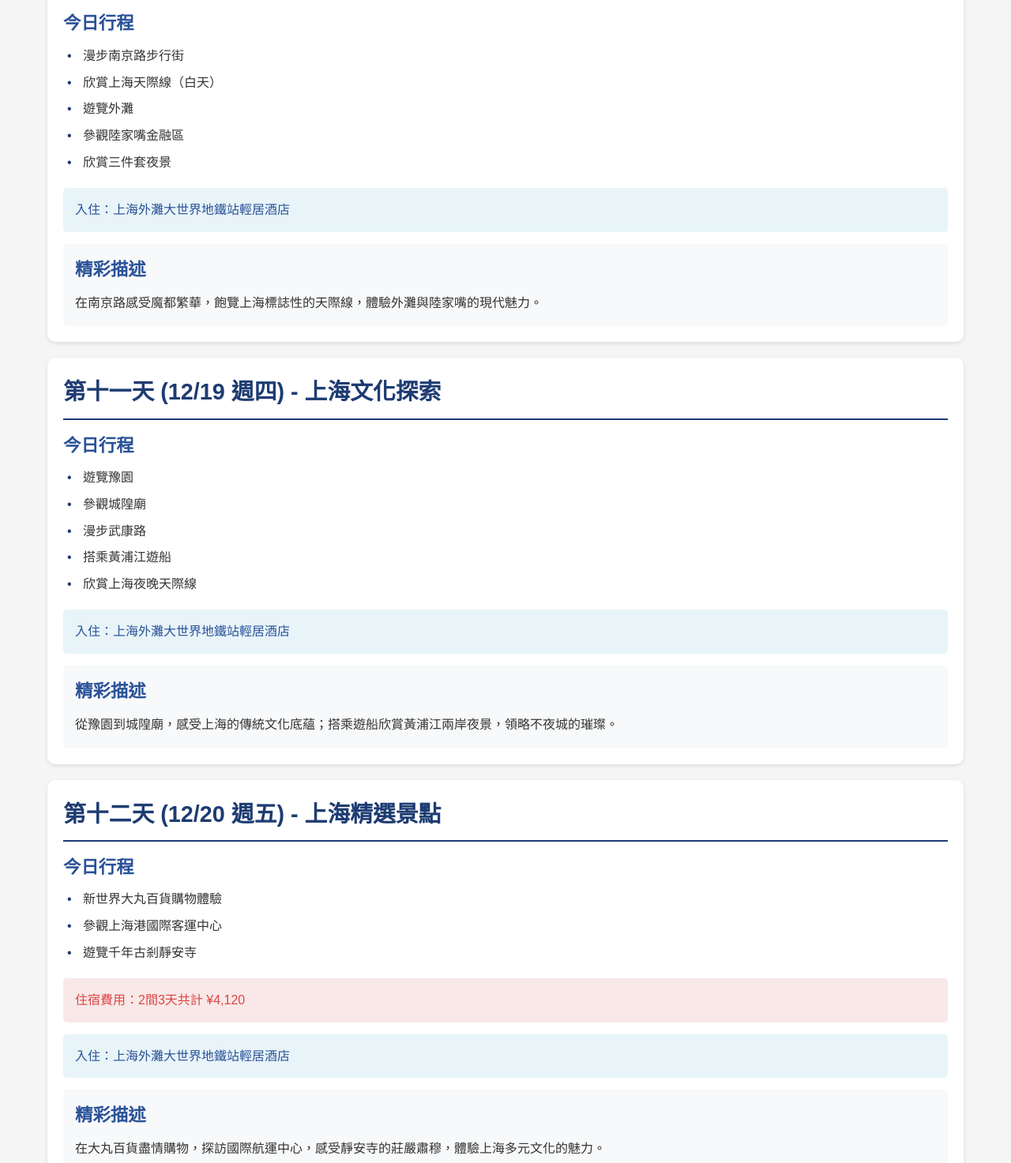
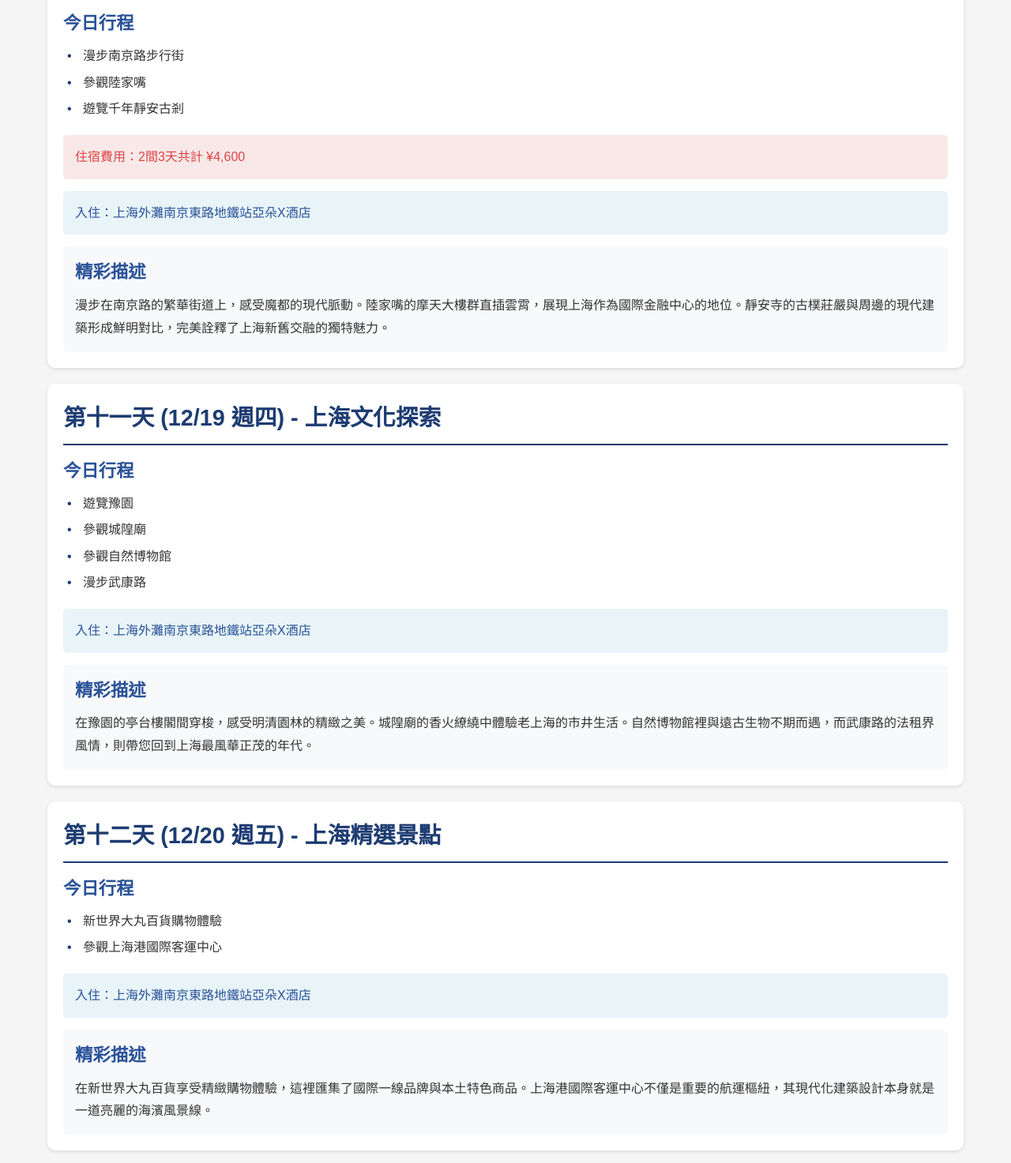
Before and after one commit to morxdd/Harbin-Travel-Itinerary, a plain HTML site: page index.html in a window 1280 px wide. Shown: the part 6221-7694 px from the top of the page at 79% size. Drawn offline with Linux system fonts and the light colour scheme.

Commit message:
上海住宿

```diff
--- a/index.html
+++ b/index.html
@@ -468,18 +468,19 @@
                 <h3>今日行程</h3>
                 <ul>
                     <li>漫步南京路步行街</li>
-                    <li>欣賞上海天際線（白天）</li>
-                    <li>遊覽外灘</li>
-                    <li>參觀陸家嘴金融區</li>
-                    <li>欣賞三件套夜景</li>
+                    <li>參觀陸家嘴</li>
+                    <li>遊覽千年靜安古剎</li>
                 </ul>
             </div>
+            <div class="price-info">
+                住宿費用：2間3天共計 ¥4,600
+            </div>
             <div class="hotel-info">
-                入住：上海外灘大世界地鐵站輕居酒店
+                入住：上海外灘南京東路地鐵站亞朵X酒店
             </div>
             <div class="story">
                 <h3>精彩描述</h3>
-                <p>在南京路感受魔都繁華，飽覽上海標誌性的天際線，體驗外灘與陸家嘴的現代魅力。</p>
+                <p>漫步在南京路的繁華街道上，感受魔都的現代脈動。陸家嘴的摩天大樓群直插雲霄，展現上海作為國際金融中心的地位。靜安寺的古樸莊嚴與周邊的現代建築形成鮮明對比，完美詮釋了上海新舊交融的獨特魅力。</p>
             </div>
         </div>
 
@@ -490,17 +491,16 @@
                 <ul>
                     <li>遊覽豫園</li>
                     <li>參觀城隍廟</li>
+                    <li>參觀自然博物館</li>
                     <li>漫步武康路</li>
-                    <li>搭乘黃浦江遊船</li>
-                    <li>欣賞上海夜晚天際線</li>
                 </ul>
             </div>
             <div class="hotel-info">
-                入住：上海外灘大世界地鐵站輕居酒店
+                入住：上海外灘南京東路地鐵站亞朵X酒店
             </div>
             <div class="story">
                 <h3>精彩描述</h3>
-                <p>從豫園到城隍廟，感受上海的傳統文化底蘊；搭乘遊船欣賞黃浦江兩岸夜景，領略不夜城的璀璨。</p>
+                <p>在豫園的亭台樓閣間穿梭，感受明清園林的精緻之美。城隍廟的香火繚繞中體驗老上海的市井生活。自然博物館裡與遠古生物不期而遇，而武康路的法租界風情，則帶您回到上海最風華正茂的年代。</p>
             </div>
         </div>
 
@@ -511,18 +511,15 @@
                 <ul>
                     <li>新世界大丸百貨購物體驗</li>
                     <li>參觀上海港國際客運中心</li>
-                    <li>遊覽千年古剎靜安寺</li>
                 </ul>
             </div>
-            <div class="price-info">
-                住宿費用：2間3天共計 ¥4,120
-            </div>
+
             <div class="hotel-info">
-                入住：上海外灘大世界地鐵站輕居酒店
+                入住：上海外灘南京東路地鐵站亞朵X酒店
             </div>
             <div class="story">
                 <h3>精彩描述</h3>
-                <p>在大丸百貨盡情購物，探訪國際航運中心，感受靜安寺的莊嚴肅穆，體驗上海多元文化的魅力。</p>
+                <p>在新世界大丸百貨享受精緻購物體驗，這裡匯集了國際一線品牌與本土特色商品。上海港國際客運中心不僅是重要的航運樞紐，其現代化建築設計本身就是一道亮麗的海濱風景線。</p>
             </div>
         </div>
 
@@ -531,7 +528,7 @@
             <div class="schedule">
                 <h3>今日行程</h3>
                 <ul>
-                    <li>搭乘磁浮列車前往浦東機場，體驗世界最快商業運營列車</li>
+                    <li>搭乘磁浮列車前往浦東機場</li>
                     <li><span class="time-info">15:45-17:40</span> 搭乘 MU5005 空客332 返回桃園中正機場</li>
                     <li>座位號：62A、63A、64A</li>
                 </ul>
@@ -541,7 +538,7 @@
             </div>
             <div class="story">
                 <h3>精彩描述</h3>
-                <p>搭乘磁浮列車前往機場，體驗科技帶來的速度與便捷。回首這13天的精彩旅程：從哈爾濱的冰雪童話、長白山的滑雪樂趣，到江南水鄉的溫婉與上海的現代風貌，每一個畫面都值得永久珍藏。</p>
+                <p>乘坐磁浮列車前往機場，最高時速可達430公里，為這趟旅程畫下完美句點。回首這13天的精彩旅程：從哈爾濱的冰雪童話、長白山的滑雪樂趣，到上海的現代魅力，每一刻都值得永久珍藏。</p>
             </div>
         </div>
     </div>
```
